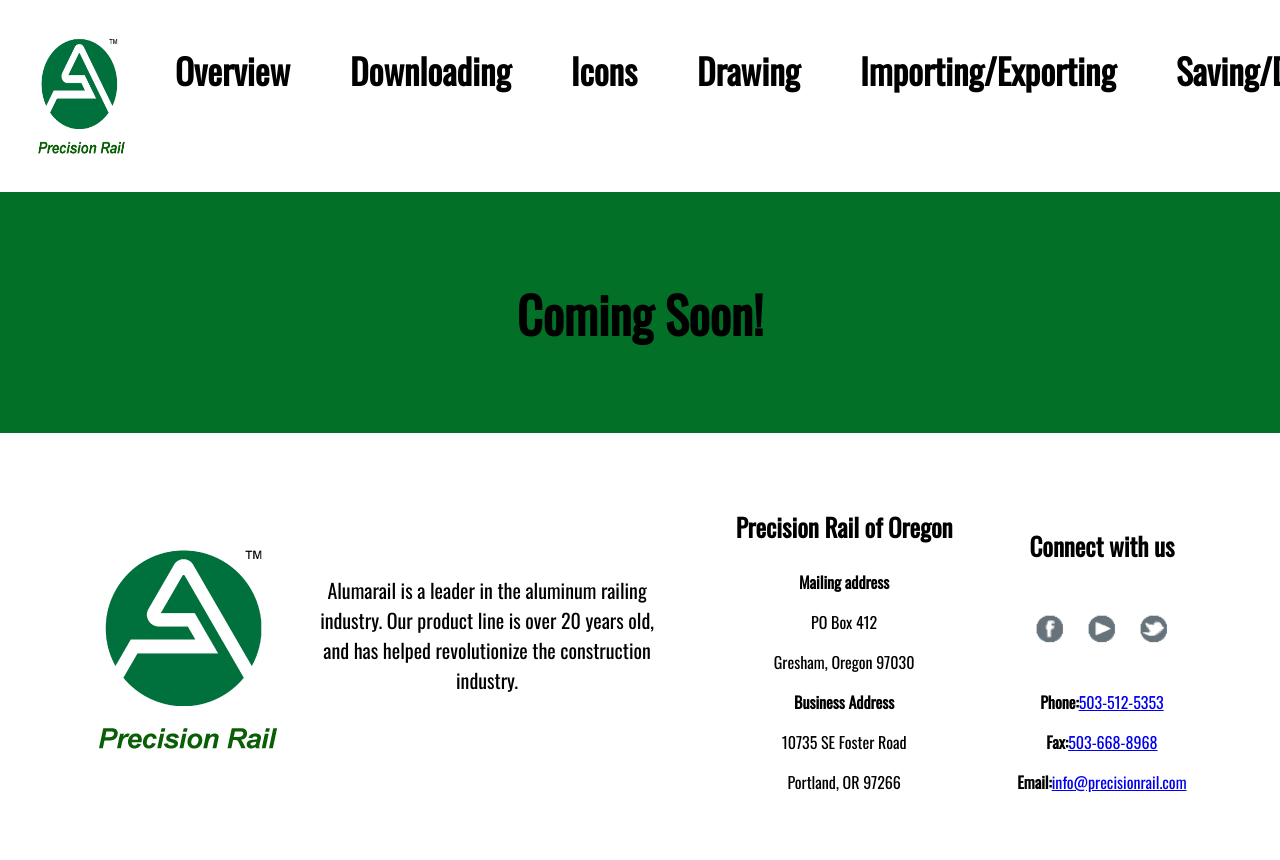
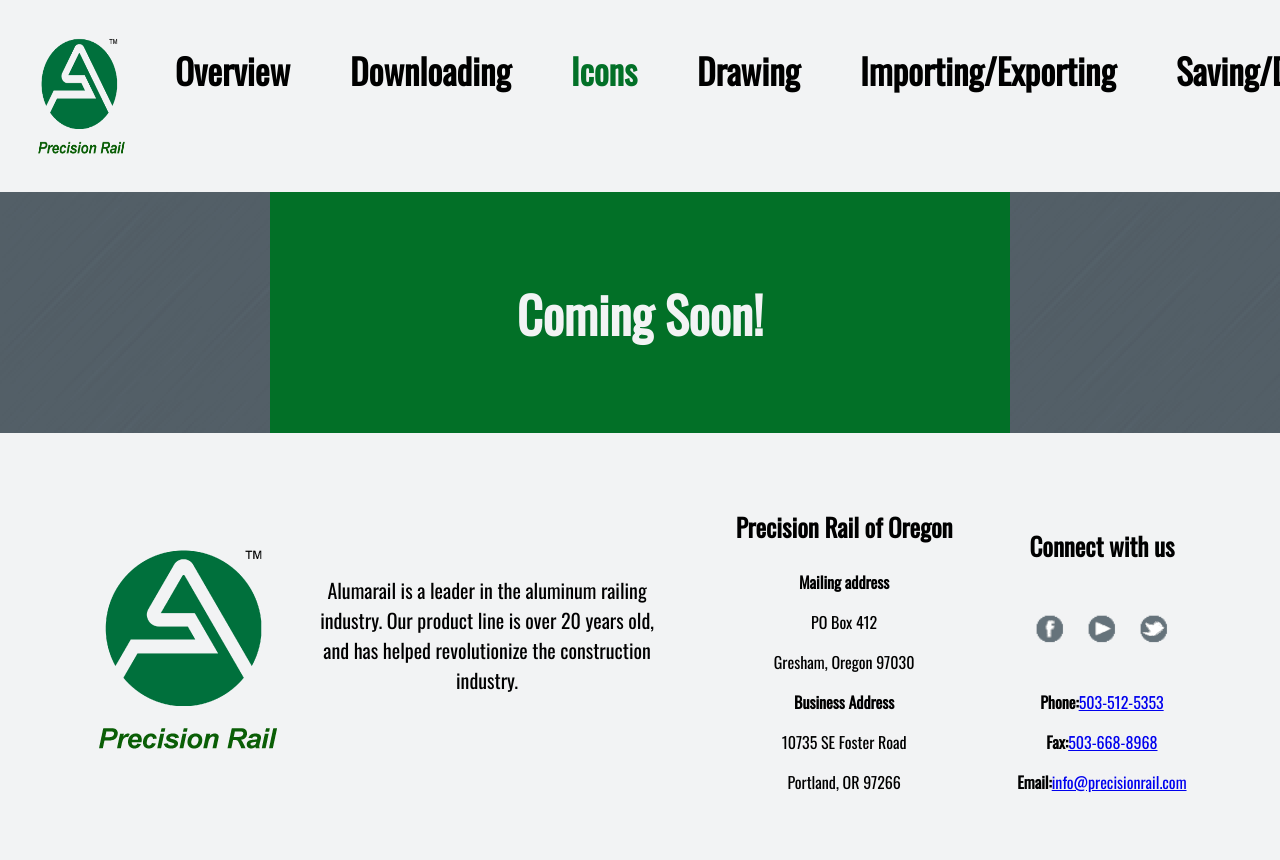
Before and after one commit to yothebob/REM, a plain HTML site: page datafiles/help/icon.html in a window 1280 px wide. Shown: the top 860 px of the page. Drawn offline with nearby package versions, Linux system fonts and the light colour scheme.

Commit message:
help update + calc click + bug fix + grid changes
Help update
- navbar links turn green with mouse hover
calculator
- you can click on the length to change length
bug fix
- if you have undefined values it will not close program
grid
- you can turn off/on grid

```diff
--- a/datafiles/help/icon.html
+++ b/datafiles/help/icon.html
@@ -16,7 +16,7 @@
         <li class="navbar"><img class="navbar-logo" src="static/precisionrail_206x280.png" alt="Alumarail Logo" ></li>
         <li class="navbar"><a class="navbar" href="index.html"><h2>Overview</h2></a></li>
         <li class="navbar"><a class="navbar" href="download.html"><h2>Downloading</h2></a></li>
-        <li class="navbar"><a class="navbar" href="icon.html"><h2>Icons </h2></a></li>
+        <li class="navbar"><a class="navbar-selected" href="icon.html"><h2>Icons </h2></a></li>
         <li class="navbar"><a class="navbar" href="drawing.html"><h2>Drawing</h2></a></li>
         <li class="navbar"><a class="navbar" href="porting.html"><h2>Importing/Exporting</h2></a></li>
         <li class="navbar"><a class="navbar" href="save.html"><h2> Saving/Drawings</h2></a></li>
--- a/datafiles/help/static/style.css
+++ b/datafiles/help/static/style.css
@@ -1,7 +1,8 @@
 body{
   font-family: Oswald;
   text-align: center;
-  background-color: #027027;
+  //background-color: #027027;
+  background: url("bg-alum.png");
   margin: 0;
   padding: 0;
 }
@@ -22,9 +23,19 @@
   color: black;
   padding: 0px 15px 0px 15px;
 }
-
+.navbar :hover{
+  color:#027027;
+}
+.navbar-selected{
+  color:#027027;
+  text-decoration: none;
+  padding: 0px 15px 0px 15px;
+  font-size: 15px;
+  display: inline-flex;
+  bottom: -50px;
+}
 div.navbar{
-  background-color: #ffffff;
+  background-color: #f2f3f4;
   width: 100%;
   padding: 0px;
   margin: 0px;
@@ -37,7 +48,7 @@
   margin: 0px;
 }
 .contact-container{
-  background-color: #ffffff;
+  background-color: #f2f3f4;
   width: 100%;
   padding: 0px;
   margin: 0px;
@@ -65,7 +76,10 @@
 }
 .info-block{
   //background: url("bg-alum.png");
+  //background-color: #f2f3f4;
+  background-color: #027027;
   margin: auto;
   padding: 50px;
   width:50%;
+  color: #f2f3f4;
 }
```
Also changed, not shown: datafiles/help/add.html (+1 -1 lines), datafiles/help/download.html (+1 -1 lines), datafiles/help/drawing.html (+1 -1 lines), datafiles/help/index.html (+1 -1 lines), datafiles/help/porting.html (+1 -1 lines), datafiles/help/save.html (+1 -1 lines), 9 other files.
